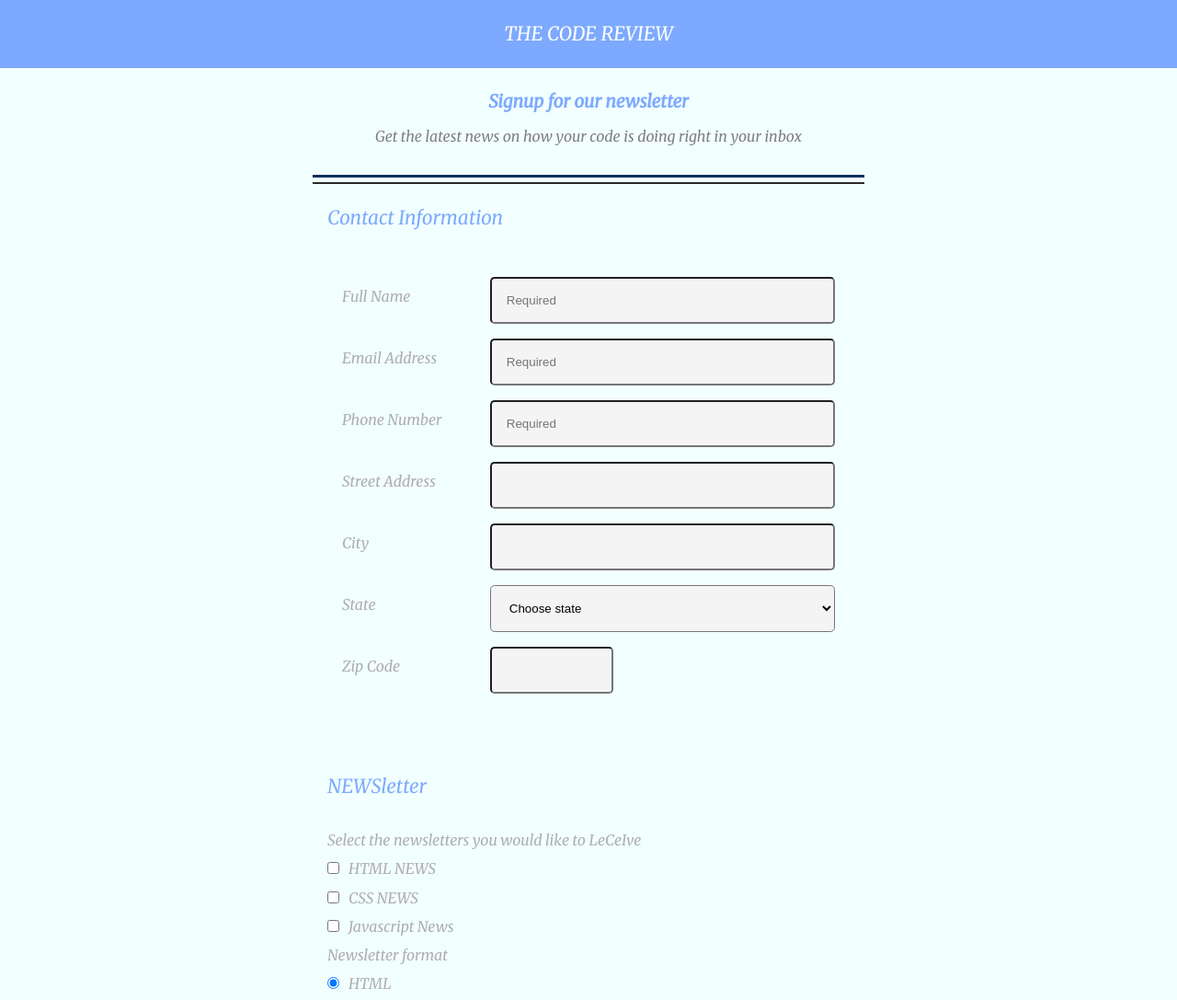
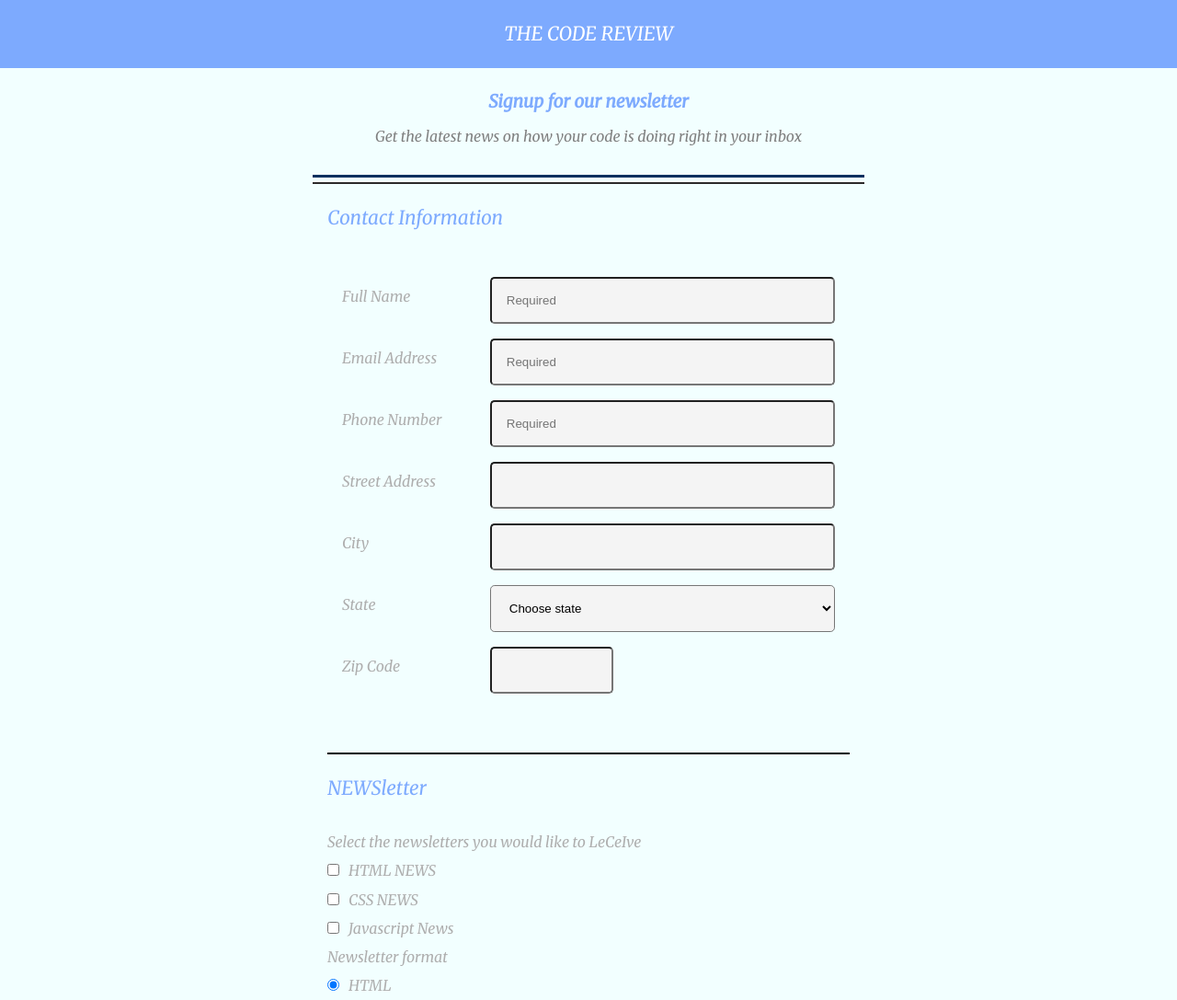
Before and after one commit to MOtte-Shuhei/Techdegree-project-3, a plain HTML site: page index.html in a window 1280 px wide. Shown: the top 1087 px of the page at 92% size. Drawn offline with Linux system fonts and the light colour scheme.

Commit message:
Add files via upload

```diff
--- a/css/styles.css
+++ b/css/styles.css
@@ -73,6 +73,10 @@ legend {
 
   margin-bottom: 1.2rem;
   width: 100%;
+}
+
+.news {
+  border-top: 2px solid black;
 }
 
 label {
```
